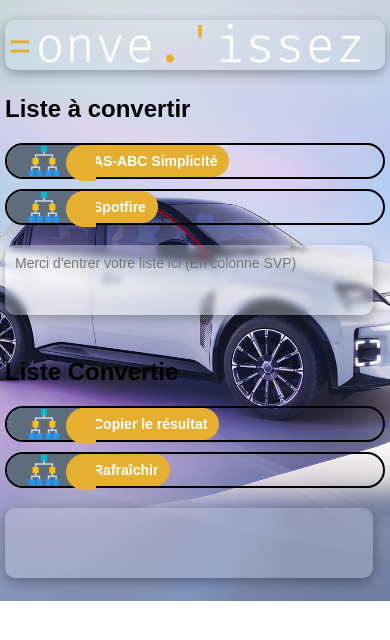
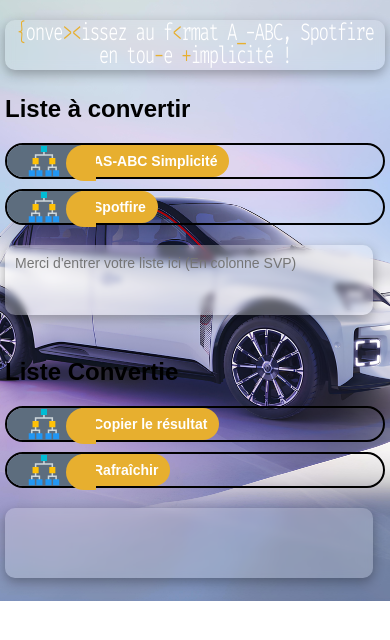
Before and after one commit to AS-ABC/Converter, a plain HTML site: page index.html in a window 390 px wide. Drawn offline with Linux system fonts and the light colour scheme.

Commit message:
Add files via upload

```diff
--- a/index.html
+++ b/index.html
@@ -10,7 +10,7 @@
   <!-- Titre de l'onglet -->
   <title>Convertisseur AS-ABC</title>
 
-  <!-- Favicon (icône de l’onglet) -->
+  <!-- Favicon (icône de l'onglet) -->
   <link rel="icon" type="image/jpeg" href="ressources/icon.jpg">
 
   <!-- Importation d'une police Google Fonts -->
@@ -23,7 +23,7 @@
       --primary-color: #E7AF2F;         /* Couleur principale (jaune/or) */
       --secondary-color: #5d6d7e;       /* Couleur secondaire (gris/bleu) */
       --bg-opacity: 0.3;                /* Opacité du fond (effet verre) */
-      --blur-amount: 3px;               /* Flou pour l’effet "verre" */
+      --blur-amount: 3px;               /* Flou pour l'effet "verre" */
       --border-radius: 10px;            /* Arrondi des éléments */
       --button-radius: 30px;            /* Arrondi des boutons */
       --shadow: 0 4px 12px rgba(0, 0, 0, 0.3);  /* Ombre portée */
@@ -61,24 +61,37 @@
     /* Conteneur de l'animation de texte */
     .scrolling-container {
       background-color: rgba(255, 255, 255, 0.1);
-      height: 60px;
+      min-height: 60px;
+      height: auto;
       overflow: hidden;
       display: flex;
       align-items: center;
       justify-content: center;
       margin: 20px 0;
       backdrop-filter: blur(4px);
+      padding: 15px 10px;
+      width: 100%;
     }
 
-    /* Texte animé en haut */
+    /* Texte animé en haut - Taille responsive */
     .scrolling-text {
       font-family: 'Fira Code', 'Courier New', monospace;
-      font-size: 50px;
+      font-size: clamp(1.1rem, 3.5vw, 2.8rem); /* Taille responsive avec clamp - augmentée */
       font-weight: 300;
+      font-stretch: condensed; /* Caractères plus étroits */
+      letter-spacing: -0.08em; /* Espacement entre lettres réduit */
       color: white;
-      white-space: nowrap;
-      overflow: hidden;
-      display: inline-block;
+      white-space: normal;
+      word-wrap: break-word;
+      overflow-wrap: break-word;
+      display: block;
+      text-align: center;
+      max-width: 100%;
+      line-height: 1.2;
+      hyphens: auto;
+      transform: scaleY(1.35); /* Étirement vertical léger */
+	  transform-origin: center;
+      line-height: calc(1.2 / 1.25);
     }
 
     /* Style pour les caractères aléatoires dans l'animation */
@@ -222,16 +235,49 @@
       animation: fadeIn 0.3s ease;
     }
 
-    /* Animation d’apparition */
+    /* Animation d'apparition */
     @keyframes fadeIn {
       from { opacity: 0; transform: translateY(-10px); }
       to { opacity: 1; transform: translateY(0); }
+    }
+
+    /* Adaptation responsive pour grands écrans */
+    @media (min-width: 1200px) {
+      .scrolling-container {
+        min-height: 70px;
+        padding: 20px 15px;
+      }
+
+      .scrolling-text {
+        font-size: clamp(2rem, 3.5vw, 3.2rem);
+      }
+    }
+
+    /* Adaptation responsive pour écrans moyens */
+    @media (max-width: 1024px) {
+      .scrolling-container {
+        min-height: 60px;
+        padding: 15px 10px;
+      }
+
+      .scrolling-text {
+        font-size: clamp(1.6rem, 3.2vw, 2.5rem);
+      }
     }
 
     /* Adaptation mobile : tablettes */
     @media (max-width: 768px) {
       body {
         margin: 5px;
+      }
+
+      .scrolling-container {
+        min-height: 50px;
+        padding: 10px 8px;
+      }
+
+      .scrolling-text {
+        font-size: clamp(1.3rem, 3vw, 2rem);
       }
 
       .icon-button {
@@ -242,14 +288,19 @@
       .text-part {
         padding: 0 12px;
       }
-
-      .scrolling-container {
-        height: 50px;
-      }
     }
 
     /* Adaptation mobile : smartphones */
     @media (max-width: 480px) {
+      .scrolling-container {
+        min-height: 45px;
+        padding: 8px 5px;
+      }
+
+      .scrolling-text {
+        font-size: clamp(1.1rem, 2.8vw, 1.6rem);
+      }
+
       .button-group {
         flex-direction: column;
       }
@@ -257,6 +308,18 @@
       .icon-button {
         width: 100%;
         justify-content: flex-start;
+      }
+    }
+
+    /* Adaptation pour très petits écrans */
+    @media (max-width: 320px) {
+      .scrolling-container {
+        min-height: 40px;
+        padding: 5px;
+      }
+
+      .scrolling-text {
+        font-size: clamp(1rem, 2.2vw, 1.4rem);
       }
     }
   </style>
@@ -344,14 +407,11 @@
       </section>
     </main>
   </div>
-</body>
-</html>
-
 
 <script>
   // Configuration des paramètres de l'animation de texte
   const CONFIG = {
-    chars: "!@#$€%^&*()_+-=[]{}|;:',.<>/?~", // Liste de caractères utilisés pour l'effet de décryptage
+    chars: "!()*+[#]{_}|<->/?", // Liste de caractères utilisés pour l'effet de décryptage
     revealDelay: 30, // Délai entre chaque caractère révélé (en millisecondes)
     pauseBetweenPhrases: 1500, // Pause entre deux phrases affichées
     phrases: [ // Phrases à afficher avec effet de décryptage
```
